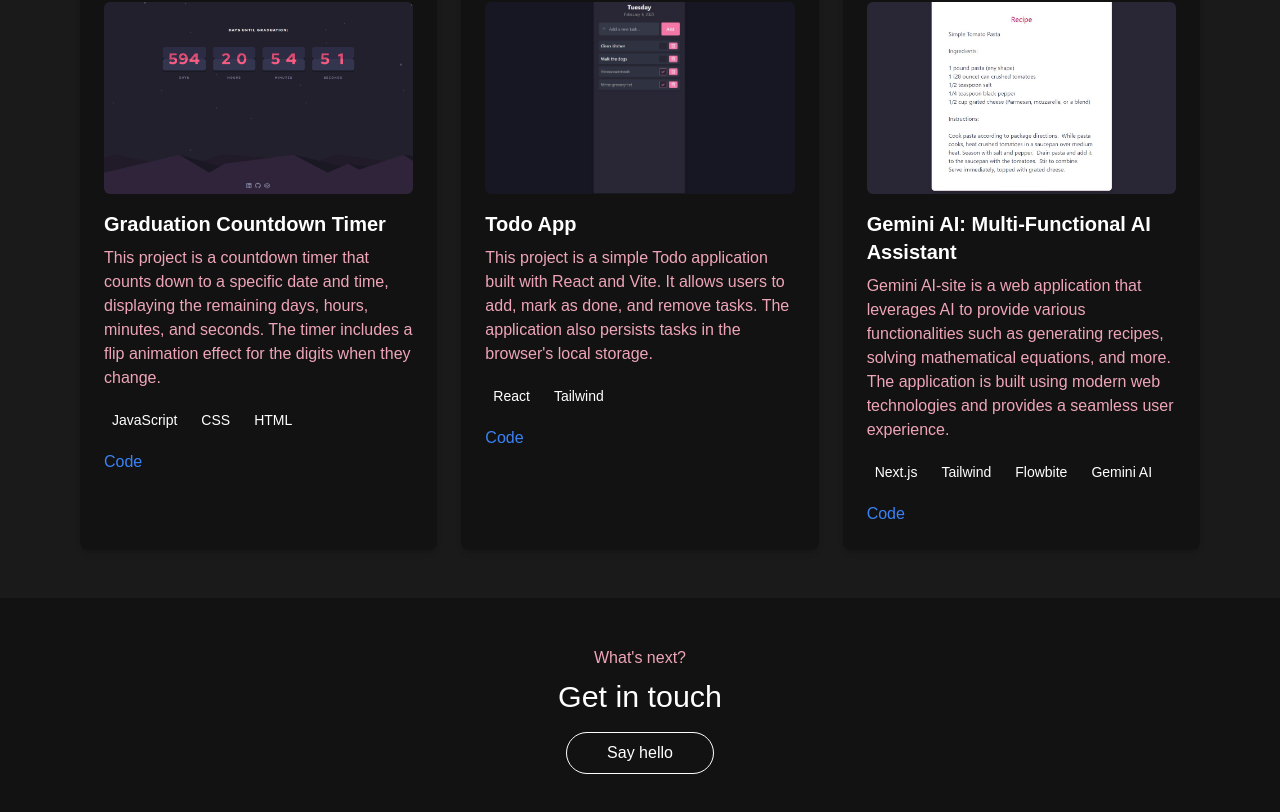
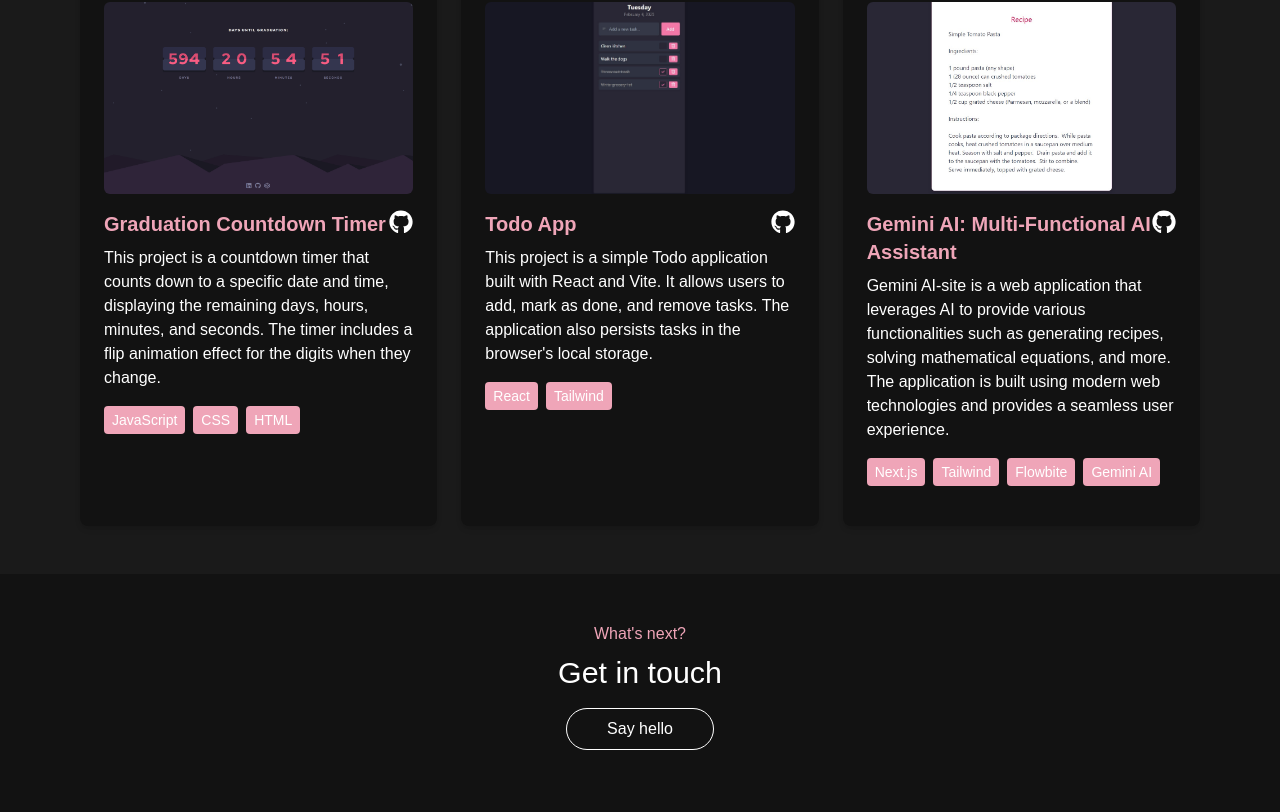
Before and after one commit to zarhaselene/react_portfolio, a Next.js app: page / in a window 1280 px wide. Shown: the part 822-1634 px from the top of the page. Built offline with nearby package versions, Linux system fonts and the light colour scheme.

Commit message:
Enhance Home component with improved tech skills and projects rendering, including fallback messages and GitHub link integration

```diff
--- a/src/pages/index.js
+++ b/src/pages/index.js
@@ -1,5 +1,6 @@
 import { useContext, useState } from "react";
 import PortfolioContext from "../context/PortfolioContext";
+import { FaGithub } from "react-icons/fa";
 
 export default function Home() {
   const [hoveredLetter, setHoveredLetter] = useState({
@@ -7,10 +8,12 @@
     index: null,
   });
 
+  const { projects, techSkills } = useContext(PortfolioContext);
+
   const handleMouseEnter = (word, index) => {
     setHoveredLetter({ word, index });
   };
-  const { projects, techSkills } = useContext(PortfolioContext);
+
   const renderLetters = (word, className) => {
     return word.split("").map((letter, index) => (
       <span
@@ -27,6 +30,7 @@
       </span>
     ));
   };
+
   return (
     <div className="min-h-screen bg-tertiary flex flex-col">
       {/* Hero */}
@@ -48,24 +52,28 @@
       </section>
 
       {/* Tech Skills */}
-      <section className="py-12 bg-tertiary px-4 ">
+      <section className="py-12 bg-tertiary px-4">
         <h2 className="text-3xl font-bold text-center mb-8 text-white">
           Technical Skills
         </h2>
         <div className="flex flex-wrap justify-center gap-2">
-          {techSkills.map((skill, index) => (
-            <span key={index} className="bg-secondary px-3 py-1 rounded-full">
-              {skill}
-            </span>
-          ))}
+          {techSkills && techSkills.length > 0 ? (
+            techSkills.map((skill, index) => (
+              <span key={index} className="bg-secondary px-3 py-1 rounded-full">
+                {skill}
+              </span>
+            ))
+          ) : (
+            <p className="text-white">No skills to display</p>
+          )}
         </div>
       </section>
 
       {/* Projects  */}
-      <section className="py-12 px-4 max-w-6xl mx-auto  text-white">
+      <section className="py-12 px-4 max-w-6xl mx-auto text-white">
         <h2 className="text-3xl font-bold text-center mb-8">Projects</h2>
         <div className="grid grid-cols-1 md:grid-cols-2 lg:grid-cols-3 gap-6">
-          {projects.map((project) => (
+          {(projects ?? []).map((project) => (
             <div
               key={project.id}
               className="bg-primary rounded-lg shadow-md p-6"
@@ -77,35 +85,29 @@
                   className="w-full h-48 object-cover rounded-md mb-4"
                 />
               )}
-              <h3 className="text-xl font-bold mb-2">{project.title}</h3>
-              <p className="text-secondary mb-4">{project.description}</p>
+              <div className="flex items-start justify-between">
+                <h3 className="text-xl font-bold mb-2 text-secondary">
+                  {project.title}
+                </h3>
+                {project.codeLink && (
+                  <a
+                    href={project.codeLink}
+                    className="text-white hover:text-secondary text-2xl block"
+                  >
+                    <FaGithub />
+                  </a>
+                )}
+              </div>
+              <p className="text-white mb-4">{project.description}</p>
               <div className="flex flex-wrap gap-2 mb-4">
-                {project.techUsed.map((tech, index) => (
+                {(project.techUsed ?? []).map((tech, index) => (
                   <span
                     key={index}
-                    className="bg-primary text-white px-2 py-1 rounded text-sm"
+                    className="bg-secondary cursor-default text-white px-2 py-1 rounded text-sm"
                   >
                     {tech}
                   </span>
                 ))}
-              </div>
-              <div className="space-y-2">
-                {project.demoLink && (
-                  <a
-                    href={project.demoLink}
-                    className="text-blue-500 hover:underline block"
-                  >
-                    Demo
-                  </a>
-                )}
-                {project.codeLink && (
-                  <a
-                    href={project.codeLink}
-                    className="text-blue-500 hover:underline block"
-                  >
-                    Code
-                  </a>
-                )}
               </div>
             </div>
           ))}
```
